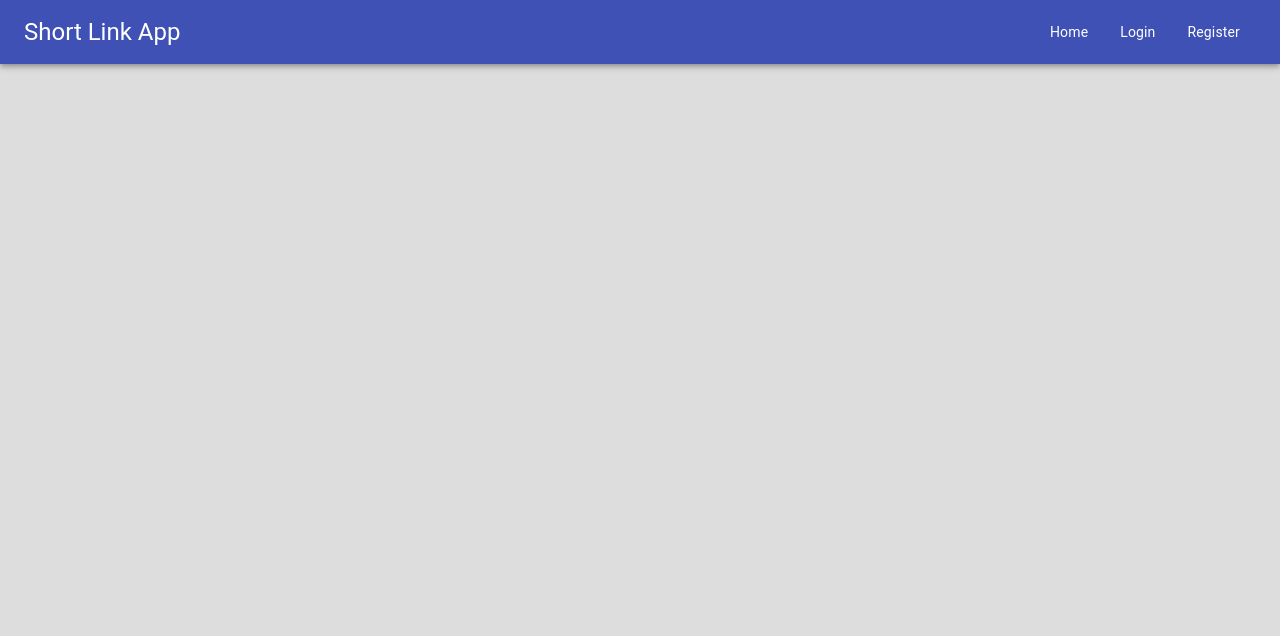
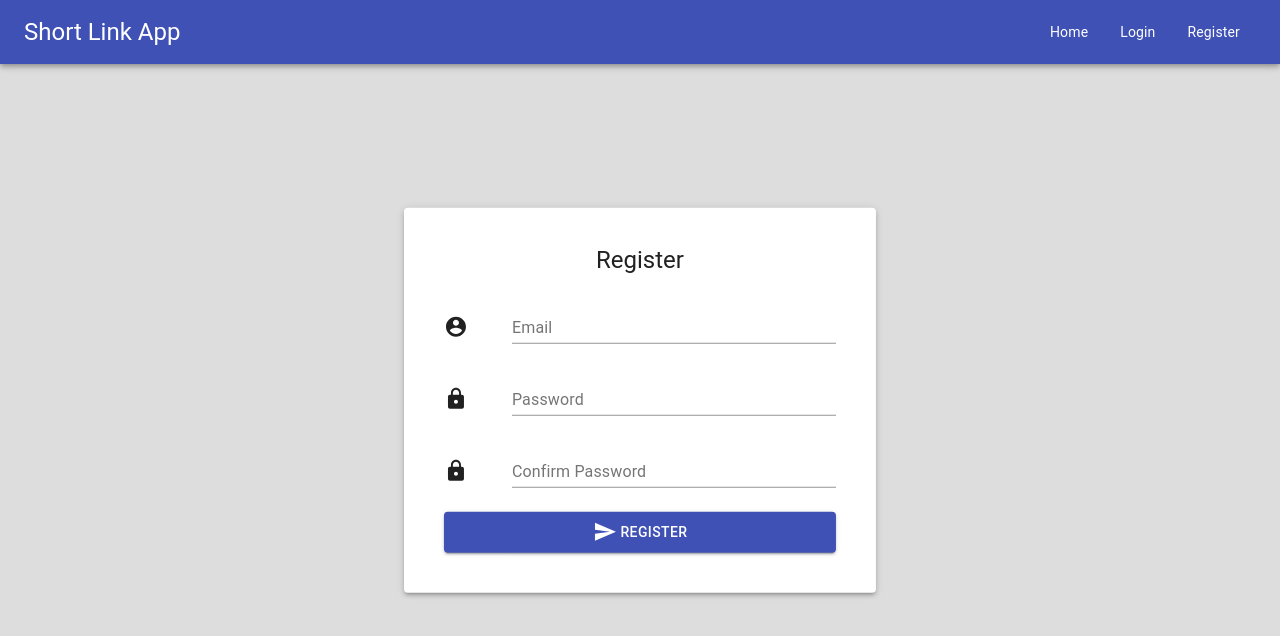
Before and after one commit to Khusyasy/shortlink-app, a React (Create React App) app in the folder client/: page /users/register in a window 1280 px wide. Shown: the top 636 px of the page. Built offline with nearby package versions, Linux system fonts and the light colour scheme.

Commit message:
create register page

```diff
--- a/client/src/App/App.js
+++ b/client/src/App/App.js
@@ -9,6 +9,7 @@ import MainPage from "./MainPage/MainPage";
 import ShowPage from "./ShowPage/ShowPage";
 import LoginPage from "./LoginPage/LoginPage";
 import LogoutPage from "./LogoutPage/LogoutPage";
+import RegisterPage from "./RegisterPage/RegisterPage";
 
 function App() {
     return (
@@ -30,7 +31,7 @@ function App() {
                             {/* user links */}
                         </Route>
                         <Route path="/users/register">
-                            {/* register */}
+                            <RegisterPage />
                         </Route>
                         <Route path="/">
                             <MainPage />
--- /dev/null
+++ b/client/src/App/RegisterPage/RegisterPage.js
@@ -0,0 +1,149 @@
+import { useState } from "react";
+import axios from "axios";
+import { Redirect } from "react-router-dom";
+import { useCookies } from 'react-cookie';
+import { makeStyles } from '@material-ui/core/styles';
+import Typography from '@material-ui/core/Typography';
+import Button from '@material-ui/core/Button';
+import AccountCircleIcon from '@material-ui/icons/AccountCircle';
+import LockIcon from '@material-ui/icons/Lock';
+import SendIcon from '@material-ui/icons/Send';
+import Grid from "@material-ui/core/Grid";
+import Paper from "@material-ui/core/Paper";
+import TextField from "@material-ui/core/TextField";
+
+const useStyles = makeStyles((theme) => ({
+    root: {
+        position: "absolute",
+        top: "50%",
+        left: "50%",
+        transform: "translate(-50%, -50%)",
+        width: "auto",
+        height: "auto",
+        maxWidth: "90vw",
+        maxHeight: "90vh",
+        backgroundColor: "white",
+    },
+    form: {
+        width: "90vw",
+        maxWidth: "60ch",
+        height: "auto",
+    },
+    mainGrid: {
+        padding: theme.spacing(5),
+    },
+    input: {
+        width: "100%",
+        padding: theme.spacing(1),
+    },
+    inputIcon: {
+        [theme.breakpoints.down("sm")]: {
+            display: "none",
+        }
+    }
+}));
+
+function RegisterPage() {
+    const classes = useStyles();
+
+    const [email, setEmail] = useState("");
+    const [password, setPassword] = useState("");
+    const [passwordConf, setPasswordConf] = useState("");
+    const [emailErr, setEmailErr] = useState("");
+    const [passwordErr, setPasswordErr] = useState("");
+    const [passwordConfErr, setPasswordConfErr] = useState("");
+    const [register, setRegister] = useState(false);
+    const [loading, setLoading] = useState(false);
+
+    function handleSubmit(e) {
+        e.preventDefault();
+        if (email === "") {
+            setEmailErr("Please input your email.");
+            return;
+        } else setEmailErr("");
+        if (password === "") {
+            setPasswordErr("Please input your password.");
+            return;
+        } else setPasswordErr("");
+        if (passwordConf === "") {
+            setPasswordConfErr("Please input your password again.");
+            return;
+        } else setPasswordConfErr("");
+        if (passwordConf !== password) {
+            setPasswordConfErr("Please enter the same password again.");
+            return;
+        } else setPasswordConfErr("");
+
+        setLoading(true);
+        axios.post("/users/register", { email, password })
+            .then(res => {
+                var data = res.data;
+                if (data.status === "success") {
+                    setRegister(true);
+                } else if (data.status === "failed") {
+                    if (data.err.code = 11000) {
+                        setEmailErr("Email is already registered, Login or use another email.")
+                    }
+                }
+                setLoading(false);
+            });
+        setEmailErr("");
+        setPasswordErr("");
+        setPasswordConfErr("");
+    }
+
+    return (
+        <Paper className={classes.root} elevation={3}>
+            { register ? <Redirect push to={"/users/login"} /> : null}
+            <form onSubmit={handleSubmit} className={classes.form}>
+                <Grid container className={classes.mainGrid} direction="row" alignContent="center" alignItems="center" justify="space-between" spacing={3}>
+                    <Typography variant="h5" align="center" className={classes.input}>Register</Typography>
+                    <Grid item xs={12} className={classes.input}>
+                        <Grid container spacing={2} alignItems="flex-end" alignContent="center">
+                            <Grid item md={2} className={classes.inputIcon}>
+                                <AccountCircleIcon />
+                            </Grid>
+                            <Grid item xs={12} md={10}>
+                                <TextField type="text" id="email" label="Email" value={email} onChange={e => setEmail(e.target.value)} error={emailErr !== "" ? true : false} helperText={emailErr} fullWidth />
+                            </Grid>
+                        </Grid>
+                    </Grid>
+                    <Grid item xs={12} className={classes.input}>
+                        <Grid container spacing={2} alignItems="flex-end" alignContent="center">
+                            <Grid item md={2} className={classes.inputIcon}>
+                                <LockIcon />
+                            </Grid>
+                            <Grid item xs={12} md={10}>
+                                <TextField type="password" id="password" label="Password" value={password} onChange={e => setPassword(e.target.value)} error={passwordErr !== "" ? true : false} helperText={passwordErr} fullWidth />
+                            </Grid>
+                        </Grid>
+                    </Grid>
+                    <Grid item xs={12} className={classes.input}>
+                        <Grid container spacing={2} alignItems="flex-end" alignContent="center">
+                            <Grid item md={2} className={classes.inputIcon}>
+                                <LockIcon />
+                            </Grid>
+                            <Grid item xs={12} md={10}>
+                                <TextField type="password" id="passwordconf" label="Confirm Password" value={passwordConf} onChange={e => setPasswordConf(e.target.value)} error={passwordConfErr !== "" ? true : false} helperText={passwordConfErr} fullWidth />
+                            </Grid>
+                        </Grid>
+                    </Grid>
+                    <Grid item xs={12} className={classes.input}>
+                        <Grid container justify="center">
+                            <Button type="submit" variant="contained" color="primary" className={classes.input}>
+                                {loading
+                                    ?
+                                    "Registering..."
+                                    :
+                                    (<><SendIcon />&nbsp;Register</>)
+                                }
+                            </Button>
+                        </Grid>
+                    </Grid>
+                </Grid>
+            </form>
+        </Paper>
+    );
+}
+
+export default RegisterPage;
```
